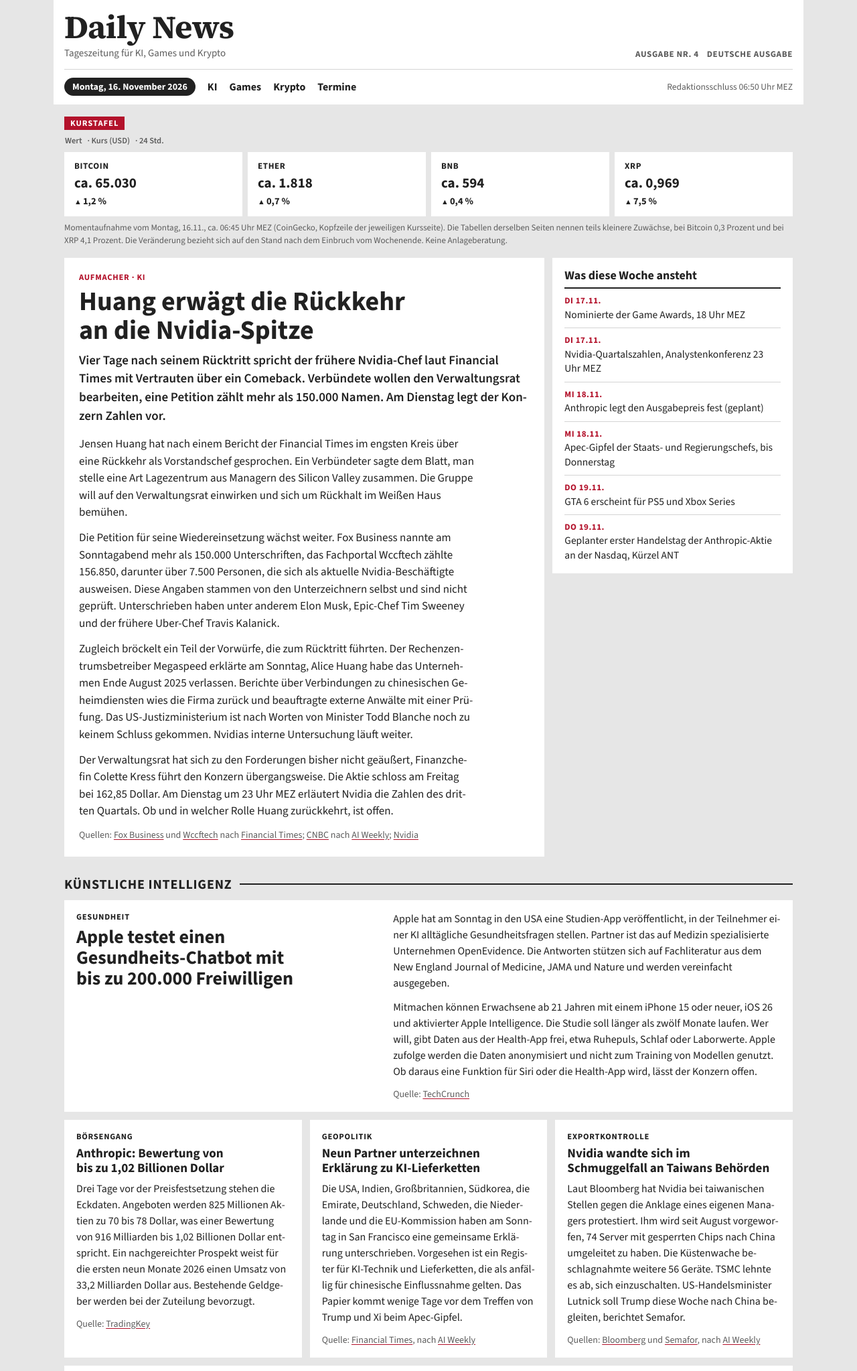
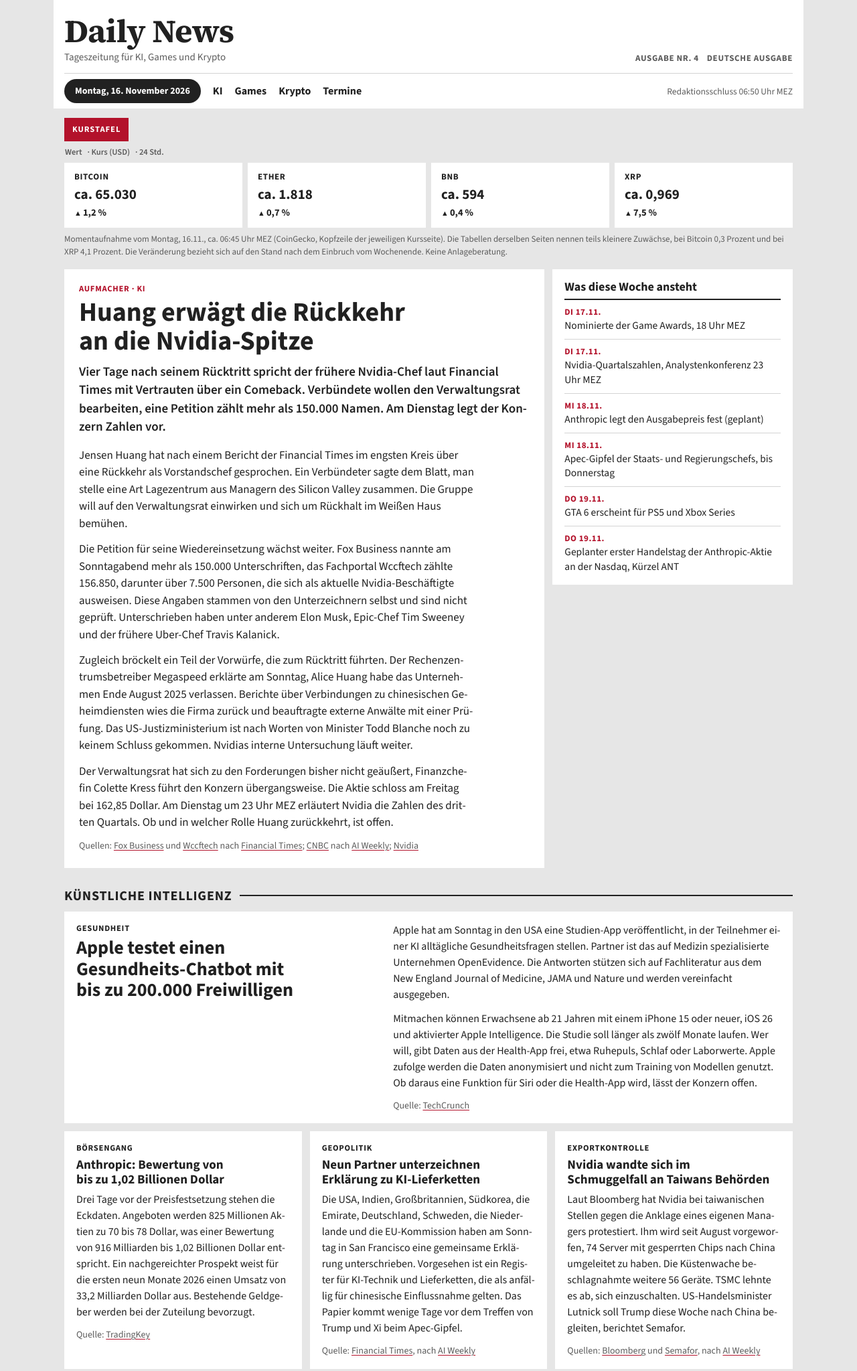
Before and after one commit to peterEngl/Daily_News, a plain HTML site: page index.html in a window 1280 px wide. Shown: the top 2047 px of the page at 67% size. Drawn offline with nearby package versions, Linux system fonts and the light colour scheme.

Commit message:
Review-Korrekturen: Ressort-Raster und Innenabstände
- Ressort-Raster als Flex-Reihe statt Grid: weitere Artikel teilen sich
  die Reihe (1 = volle Breite, 2 = Hälften, 3 = Drittel), keine Lücke
  bei weniger Artikeln, ohne Zusatzklasse
- Mehr Innenabstand: Datums-Pille, rotes Kurstafel-Label, Kopfbalken
  oben, Unterkante der Überschrift „Kurz gemeldet“

Co-Authored-By: Claude Opus 5.5 <noreply@anthropic.com>

```diff
--- a/index.html
+++ b/index.html
@@ -49,20 +49,20 @@ p{margin:0 0 .75em}
 .src{margin:0;font-size:14px;line-height:1.45;color:var(--ink-soft)}
 
 /* Kopf */
-.masthead{background:var(--tile);margin:0 -16px;padding:16px 16px 0}
+.masthead{background:var(--tile);margin:0 -16px;padding:22px 16px 0}
 .brandrow{display:flex;flex-wrap:wrap;align-items:flex-end;justify-content:space-between;gap:6px 16px;padding-bottom:12px;border-bottom:1px solid var(--line)}
 .masthead h1{font-family:var(--serif);font-weight:700;font-size:clamp(34px,7vw,48px);line-height:1;letter-spacing:-.01em}
 .claim{margin:4px 0 0;font-size:15px;color:var(--ink-soft)}
 .issue{margin:0;display:flex;flex-wrap:wrap;gap:2px 12px;font-size:13px;font-weight:700;letter-spacing:.05em;text-transform:uppercase;color:var(--ink-soft)}
 .navrow{display:flex;flex-wrap:wrap;align-items:center;gap:6px 18px;padding:8px 0}
-.pill{background:var(--ink);color:var(--tile);border-radius:999px;padding:3px 12px;font-size:14px;font-weight:700;white-space:nowrap}
+.pill{background:var(--ink);color:var(--tile);border-radius:999px;display:inline-block;padding:10px 16px;line-height:1.2;font-size:14px;font-weight:700;white-space:nowrap}
 nav.res{display:flex;flex-wrap:wrap;gap:0 18px;font-size:16px}
 nav.res a{display:inline-block;padding:6px 0;font-weight:700;text-decoration:none}
 .closing{margin:0 0 0 auto;font-size:13.5px;color:var(--ink-soft)}
 
 /* Kurstafel als Laufband */
 .ticker{margin-top:14px}
-.ticker h2{display:inline-block;margin-bottom:6px;padding:3px 9px;background:var(--accent);color:var(--on-accent);font-size:12.5px;letter-spacing:.08em;text-transform:uppercase}
+.ticker h2{display:inline-block;margin-bottom:6px;padding:10px 12px;background:var(--accent);color:var(--on-accent);font-size:12.5px;letter-spacing:.08em;text-transform:uppercase}
 .ticker table,.ticker thead,.ticker tbody,.ticker th,.ticker td{display:block}
 .ticker thead tr{display:flex;flex-wrap:wrap;gap:0 6px;margin-bottom:6px;font-size:12.5px;color:var(--ink-soft)}
 .ticker thead th{font-weight:600;text-align:left}
@@ -96,12 +96,13 @@ section.res{margin-top:30px}
 .reshead{display:flex;align-items:center;gap:12px;margin-bottom:12px}
 .reshead h2{font-size:20px;letter-spacing:.04em;text-transform:uppercase}
 .reshead::after{content:"";flex:1;min-width:24px;border-top:2px solid var(--ink)}
-.grid{display:grid;gap:12px;grid-template-columns:repeat(auto-fit,minmax(min(100%,280px),1fr));font-size:16px}
-.grid>article,.grid>.briefs{background:var(--tile);padding:16px 18px}
-.grid>.top{grid-column:1/-1}
+/* Flex statt Grid: weitere Artikel teilen sich jede Reihe (1 = volle Breite, 2 = Hälften, 3 = Drittel) */
+.grid{display:flex;flex-wrap:wrap;gap:12px;font-size:16px}
+.grid>article,.grid>.briefs{background:var(--tile);padding:16px 18px;flex:1 1 280px;min-width:0}
+.grid>.top,.grid>.briefs{flex-basis:100%}
 article h3{font-size:19px;margin-bottom:8px}
 article.top h3{font-size:clamp(22px,3vw,28px);line-height:1.12}
-.briefs h3{font-size:13px;letter-spacing:.08em;text-transform:uppercase;padding-bottom:6px;border-bottom:2px solid var(--ink)}
+.briefs h3{font-size:13px;letter-spacing:.08em;text-transform:uppercase;padding-bottom:8px;border-bottom:2px solid var(--ink)}
 .briefs ul{list-style:none;margin:0;padding:0}
 .briefs li{padding:9px 0;border-bottom:1px solid var(--line);line-height:1.45}
 .briefs li:last-child{border-bottom:0;padding-bottom:0}
```
